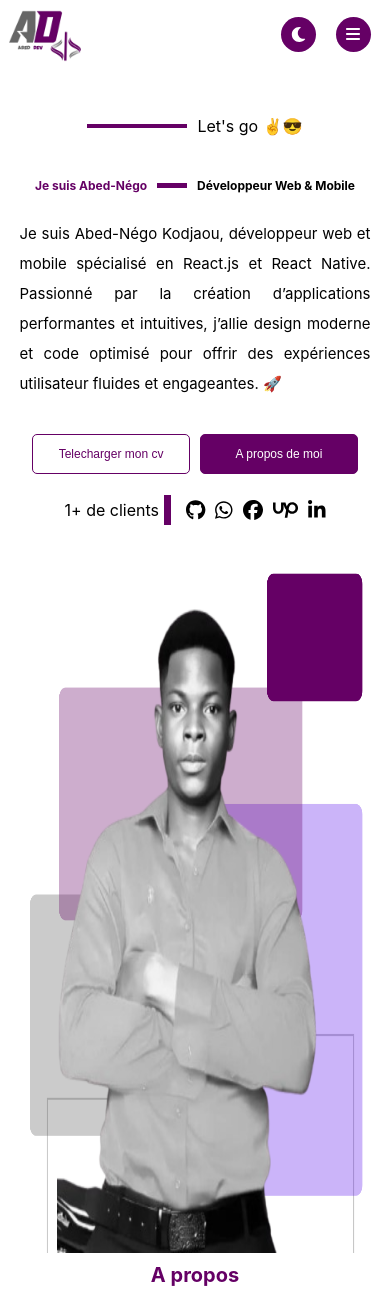
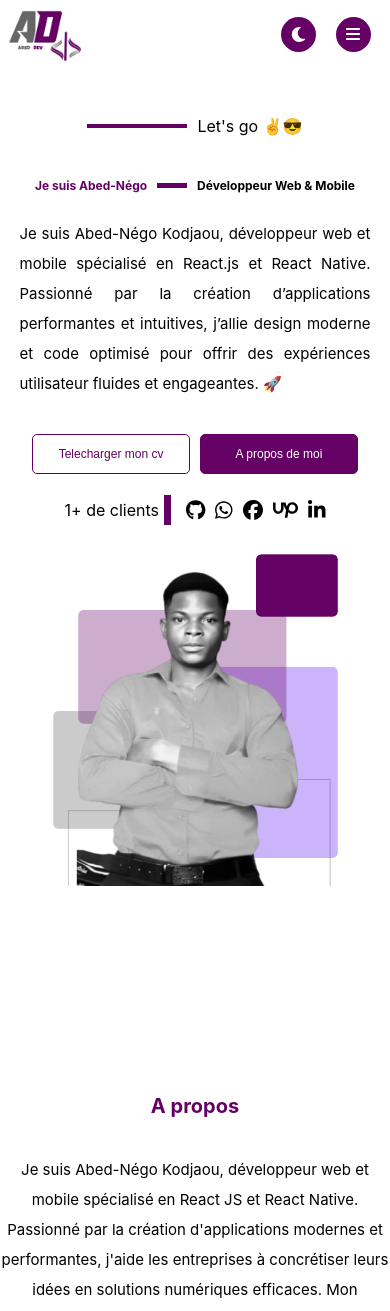
Before and after one commit to kodjaouabed/AbedDev, a React (Create React App) app in the folder front-end/: page / in a window 390 px wide. Shown: the top 1311 px of the page. Built offline with nearby package versions, Linux system fonts and the light colour scheme; no server answers.

Commit message:
bdjdbdjddhddh

```diff
--- a/front-end/src/script/acceuil.css
+++ b/front-end/src/script/acceuil.css
@@ -87,7 +87,7 @@ section .container_info{
 }
 section .container_image{
     width: 40%;
-    height: 70vh;
+    min-height: 50vh;
 }
 section .container_image img{
     width: 90%;
@@ -257,7 +257,8 @@ section .container_info  .conteneur_button button a{
     }
 
     section .container_image img{
-        width: 100%;
+        width: 400px;
+        height: 500px;
     }
     section .client{
         justify-content: center;
@@ -296,4 +297,10 @@ section .container_info  .conteneur_button button a{
          font-size: 12px;
     }
 
+
+    section .container_image img{
+        width: 300px;
+        height: 350px;
+    }
+
 }
```
